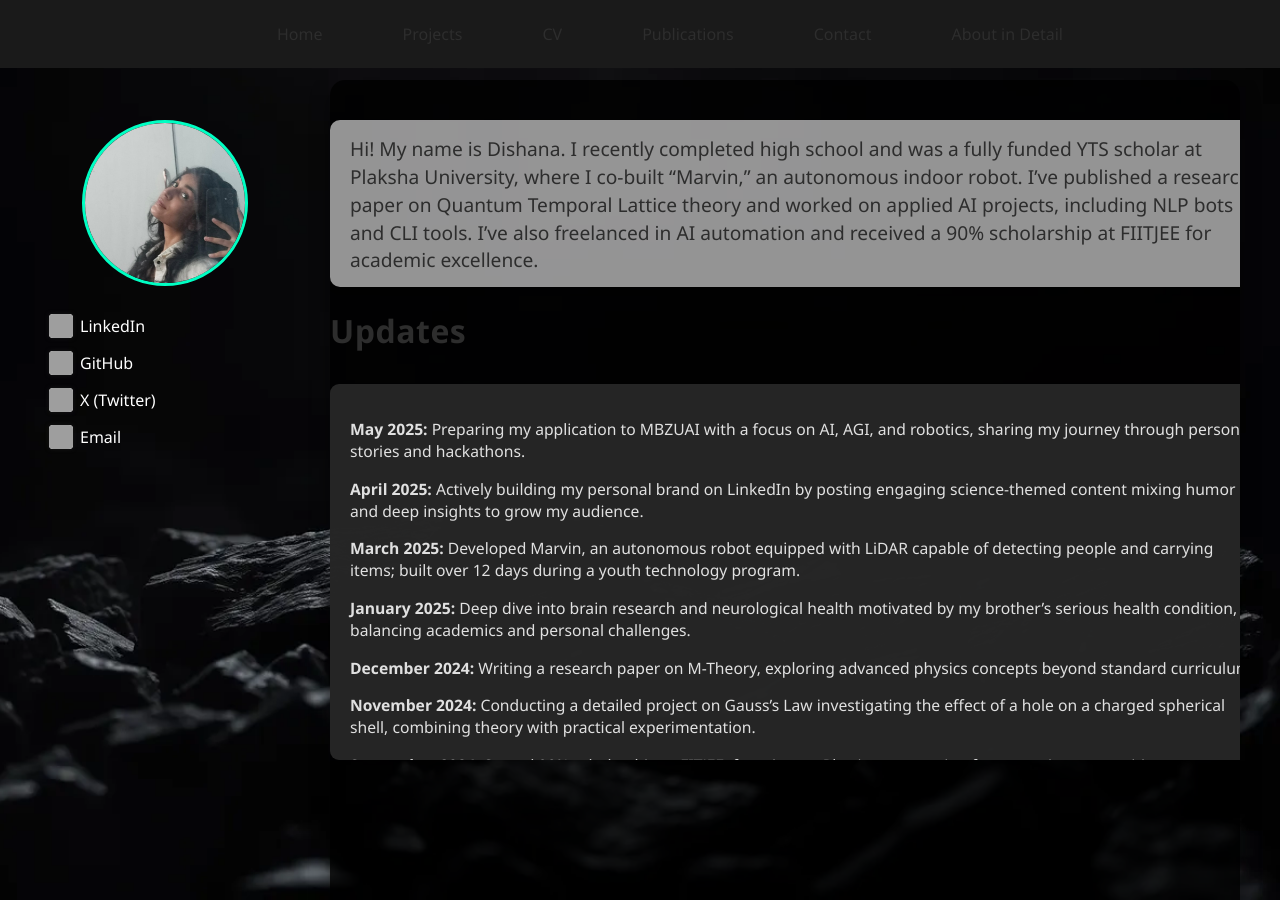
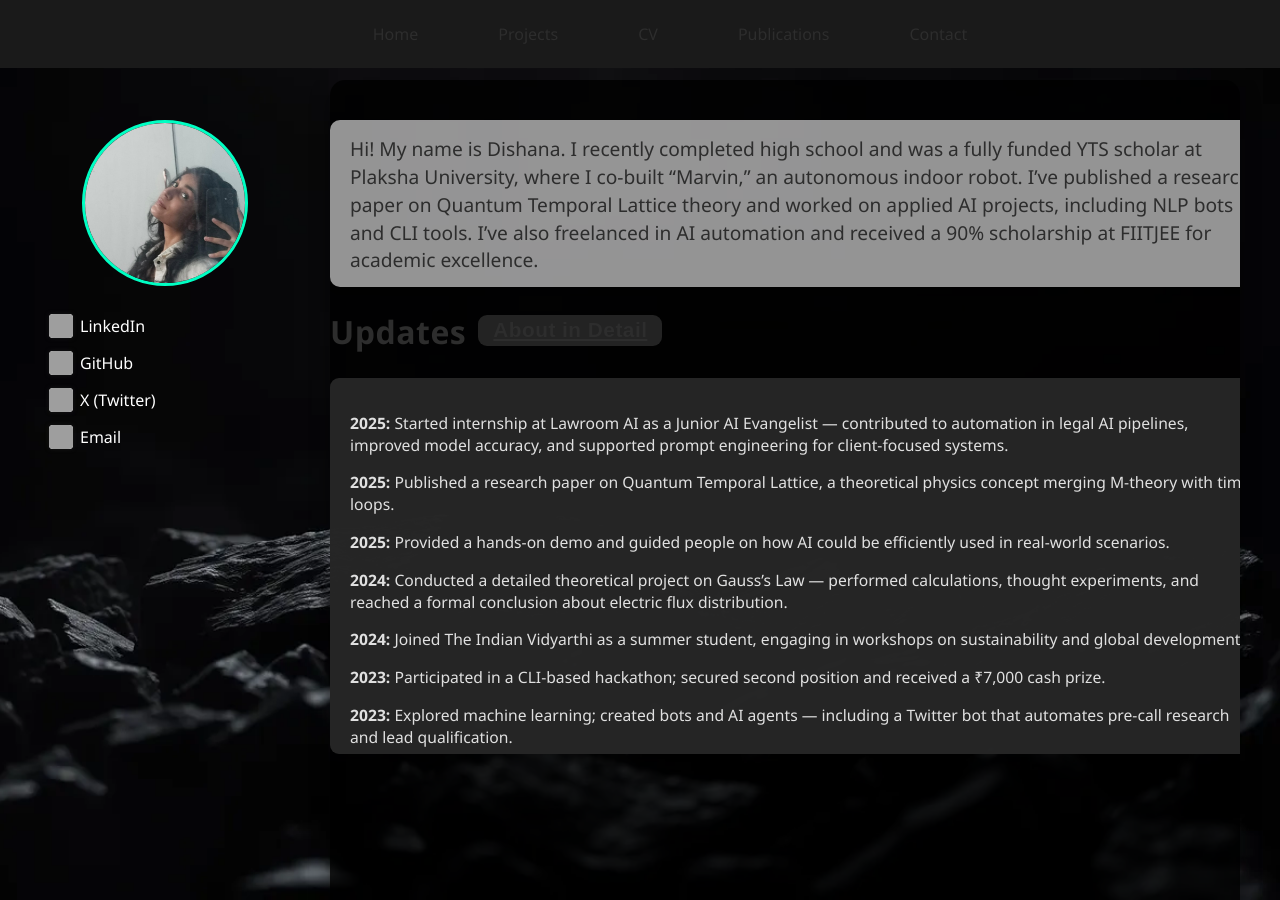
Before and after one commit to dishana11/dishana11.github.io, a Jekyll site: the page built from index.md, in a window 1280 px wide. Built offline with Jekyll 4.4.1, drawn with Linux system fonts in a browser that asks for light colours; some of the changed lines change nothing that is shown; grey boxes are pictures that could not be loaded.

Commit message:
Update index.md

```diff
--- a/index.md
+++ b/index.md
@@ -82,7 +82,7 @@
     height: 160px;
     border-radius: 50%;
     overflow: hidden;
-    margin: 40px auto 14px auto; /* PUSHED PFP DOWN by adding top margin 40px */
+    margin: 40px auto 14px auto;
     border: 3px solid #00ffc3;
     background: #fff;
   }
@@ -151,7 +151,7 @@
     margin: 0 auto;
   }
   .intro-text {
-    font-size: 1.2em; /* REDUCED FROM 2em TO 1.2em */
+    font-size: 1.2em;
     color: #2d2d2d;
     text-align: left;
     font-weight: 500;
@@ -164,15 +164,49 @@
     line-height: 1.45;
     margin: 0;
   }
-  .updates-heading {
+  .updates-row {
+    display: flex;
+    align-items: flex-end;
+    gap: 12px;
+    margin-bottom: 2px;
+  }
+  .updates-heading,
+  .about-detail-tab {
     color: #2d2d2d;
-    margin: 0 0 9px 0;
     font-size: 2em;
     font-weight: 700;
     letter-spacing: .5px;
     line-height: 1;
     display: block;
     padding-bottom: 0;
+    cursor: pointer;
+    background: none;
+    border: none;
+    outline: none;
+    text-align: left;
+    transition: color 0.15s;
+  }
+  .updates-heading:hover,
+  .about-detail-tab:hover,
+  .about-detail-tab.active {
+    color: #00ffc3;
+  }
+  .about-detail-tab {
+    font-size: 1.3em;
+    font-weight: 700;
+    padding: 5px 15px;
+    border-radius: 9px;
+    margin-left: 0;
+    margin-bottom: 2px;
+    vertical-align: middle;
+    background: #fff2;
+    text-decoration: underline;
+    transition: background 0.18s, color 0.18s;
+  }
+  .about-detail-tab.active {
+    background: #00ffc3;
+    color: #181818;
+    text-decoration: none;
   }
   .updates-scrollbox {
     font-size: 0.98em;
@@ -188,7 +222,45 @@
     overflow-y: auto;
   }
 
-  /* Projects: invisible vertical scrollbar */
+  .about-detail-container {
+    margin: 28px auto 0 auto;
+    background: rgba(255,255,255,0.62);
+    border-radius: 14px;
+    box-shadow: 0 4px 14px rgba(0,0,0,0.10);
+    max-width: 1000px;
+    min-width: 320px;
+    min-height: 220px;
+    padding: 18px 24px 12px 24px;
+    text-align: center;
+    display: none;
+    flex-direction: column;
+    align-items: center;
+  }
+  .about-detail-container.active {
+    display: flex;
+  }
+  .about-detail-intro {
+    color: #232323;
+    font-size: 1.12em;
+    margin-bottom: 18px;
+    font-weight: 500;
+    letter-spacing: 0.01em;
+  }
+  .about-detail-scrollbox {
+    background: #fff;
+    color: #232323;
+    font-size: 1.02em;
+    border-radius: 10px;
+    max-height: 320px;
+    min-height: 170px;
+    overflow-y: auto;
+    text-align: left;
+    padding: 19px 26px 14px 26px;
+    box-shadow: 0 2px 9px rgba(0,0,0,0.06);
+    border: 1px solid #e2e2e2;
+    line-height: 1.7;
+    width: 100%;
+  }
   .projects-box {
     width: 100%;
     max-width: 900px;
@@ -204,8 +276,8 @@
     max-height: 400px;
     overflow-y: auto;
     overflow-x: hidden;
-    scrollbar-width: none; /* Firefox */
-    -ms-overflow-style: none; /* IE and Edge */
+    scrollbar-width: none;
+    -ms-overflow-style: none;
   }
   .projects-box::-webkit-scrollbar {
     width: 0px;
@@ -286,69 +358,17 @@
     flex: 1 1 auto;
   }
 
-  /* SCROLLABLE ABOUT DETAIL BOX */
-  .about-detail-container {
-    margin: 38px auto 0 auto;
-    background: rgba(255,255,255,0.62);
-    border-radius: 14px;
-    box-shadow: 0 4px 14px rgba(0,0,0,0.10);
-    max-width: 1100px;
-    min-width: 360px;
-    min-height: 420px;
-    padding: 28px 32px 26px 32px;
-    text-align: center;
-    display: flex;
-    flex-direction: column;
-    align-items: center;
+  @media (max-width: 900px) {
+    .about-detail-container {
+      max-width: 98vw;
+      min-width: unset;
+      padding: 10px 2vw 12px 2vw;
+    }
+    .about-detail-scrollbox {
+      max-height: 240px;
+      padding: 12px 3vw 8px 3vw;
+    }
   }
-  .about-detail-intro {
-    color: #232323;
-    font-size: 1.12em;
-    margin-bottom: 18px;
-    font-weight: 500;
-    letter-spacing: 0.01em;
-  }
-  .about-detail-scrollbox {
-    background: #fff;
-    color: #232323;
-    font-size: 1.02em;
-    border-radius: 10px;
-    max-height: 320px;
-    min-height: 210px;
-    overflow-y: auto;
-    text-align: left;
-    padding: 19px 26px 14px 26px;
-    box-shadow: 0 2px 9px rgba(0,0,0,0.06);
-    border: 1px solid #e2e2e2;
-    line-height: 1.7;
-    width: 100%;
-  }
-
-  /* Projects: invisible vertical scrollbar */
-  .projects-box {
-    width: 100%;
-    max-width: 900px;
-    margin: 40px auto 0 auto;
-    background-color: rgba(0, 0, 0, 0.87);
-    border-radius: 15px;
-    padding: 28px 26px 24px 26px;
-    box-shadow: 0 8px 22px rgba(0,0,0,0.40);
-    display: flex;
-    flex-direction: column;
-    align-items: flex-start;
-    min-height: 360px;
-    max-height: 400px;
-    overflow-y: auto;
-    overflow-x: hidden;
-    scrollbar-width: none;
-    -ms-overflow-style: none;
-  }
-  .projects-box::-webkit-scrollbar {
-    width: 0px;
-    background: transparent;
-  }
-
-  /* ...other styles unchanged... */
 </style>
 
 <div class="navbar">
@@ -357,7 +377,6 @@
   <a onclick="showSection('cv')">CV</a>
   <a onclick="showSection('publications')">Publications</a>
   <a onclick="showSection('contact')">Contact</a>
-  <a onclick="showSection('about-detail')">About in Detail</a>
 </div>
 
 <div class="main-container">
@@ -388,21 +407,49 @@
         <div class="intro-text" id="intro-text">
           Hi! My name is Dishana. I recently completed high school and was a fully funded YTS scholar at Plaksha University, where I co-built “Marvin,” an autonomous indoor robot. I’ve published a research paper on Quantum Temporal Lattice theory and worked on applied AI projects, including NLP bots and CLI tools. I’ve also freelanced in AI automation and received a 90% scholarship at FIITJEE for academic excellence.
         </div>
-        <h1 class="updates-heading">Updates</h1>
+        <div class="updates-row">
+          <div class="updates-heading">Updates</div>
+          <button class="about-detail-tab" id="aboutDetailTab" onclick="toggleAboutDetail()">About in Detail</button>
+        </div>
         <div class="updates-scrollbox">
-          <p><strong>May 2025:</strong> Preparing my application to MBZUAI with a focus on AI, AGI, and robotics, sharing my journey through personal stories and hackathons.</p>
-          <p><strong>April 2025:</strong> Actively building my personal brand on LinkedIn by posting engaging science-themed content mixing humor and deep insights to grow my audience.</p>
-          <p><strong>March 2025:</strong> Developed Marvin, an autonomous robot equipped with LiDAR capable of detecting people and carrying items; built over 12 days during a youth technology program.</p>
-          <p><strong>January 2025:</strong> Deep dive into brain research and neurological health motivated by my brother’s serious health condition, balancing academics and personal challenges.</p>
-          <p><strong>December 2024:</strong> Writing a research paper on M-Theory, exploring advanced physics concepts beyond standard curriculum.</p>
-          <p><strong>November 2024:</strong> Conducting a detailed project on Gauss’s Law investigating the effect of a hole on a charged spherical shell, combining theory with practical experimentation.</p>
-          <p><strong>September 2024:</strong> Scored 90% scholarship at FITJEE, focusing on Physics preparation for upcoming competitive exams.</p>
-          <p><strong>September 2024:</strong> Developed Quantum Temporal Lattice theory as part of my exploration into theoretical physics.</p>
-          <p><strong>October 2023:</strong> Internship project on continual training of vision-language models (TiC-CLIP) accepted as Oral at NeurIPS Distribution Shift Workshop 2023.</p>
-          <p><strong>September 2023:</strong> Collaborated with Dishana Rupani on project ‘Time Trace: Fact or Fiction,’ merging physics and philosophy in innovative research.</p>
-          <p><strong>Mid-2019:</strong> Started competitive PC gaming and battle royale tournaments, overcoming gender biases and team challenges while learning valuable lessons on trust and resilience.</p>
-          <p><strong>2014:</strong> Volunteered for hearing-impaired and visually-impaired children fundraising campaign, awarded a medal for community service.</p>
-          <p><strong>2014 onwards:</strong> Consistently involved in STEM projects, academic competitions, and community volunteering, shaping my passion for science and service.</p>
+          <p><strong>2025:</strong> Started internship at Lawroom AI as a Junior AI Evangelist — contributed to automation in legal AI pipelines, improved model accuracy, and supported prompt engineering for client-focused systems.</p>
+          <p><strong>2025:</strong> Published a research paper on Quantum Temporal Lattice, a theoretical physics concept merging M-theory with time loops.</p>
+          <p><strong>2025:</strong> Provided a hands-on demo and guided people on how AI could be efficiently used in real-world scenarios.</p>
+          <p><strong>2024:</strong> Conducted a detailed theoretical project on Gauss’s Law — performed calculations, thought experiments, and reached a formal conclusion about electric flux distribution.</p>
+          <p><strong>2024:</strong> Joined The Indian Vidyarthi as a summer student, engaging in workshops on sustainability and global development.</p>
+          <p><strong>2023:</strong> Participated in a CLI-based hackathon; secured second position and received a ₹7,000 cash prize.</p>
+          <p><strong>2023:</strong> Explored machine learning; created bots and AI agents — including a Twitter bot that automates pre-call research and lead qualification.</p>
+          <p><strong>2023:</strong> Set up a shop at the school fête, raising the second-highest funding among all participants.</p>
+          <p><strong>2022:</strong> Received a 100% scholarship to attend the YTS program; built an autonomous robot named Marvin equipped with LiDAR and ultrasonic sensors.</p>
+          <p><strong>2021:</strong> Received a diploma in software learning.</p>
+          <p><strong>2019:</strong> Enrolled in a formal software learning program.</p>
+          <p><strong>2018:</strong> Received a silver medal in the BOB Wonderkid IQ-based competition.</p>
+          <p><strong>2018:</strong> Built an HTML-based webpage that served as a reference guide for users facing common CMD issues.</p>
+          <p><strong>2017:</strong> Started training at Infotech Solutions; later began working there.</p>
+          <p><strong>2017:</strong> Participated in a city-wide Go Green campaign and received a prize for the same.</p>
+          <p><strong>2016:</strong> Received a token of recognition for raising funds for people with visual and hearing impairments.</p>
+        </div>
+        <div class="about-detail-container" id="aboutDetailBox">
+          <div class="about-detail-intro">This section contains life updates in detail:</div>
+          <div class="about-detail-scrollbox">
+            <strong>2016:</strong> Received a token of recognition for raising funds for visually and hearing-impaired individuals during a city-wide charity campaign.<br><br>
+            <strong>2017:</strong> Participated in a city-wide Go Green campaign; awarded for contributions.<br>
+            Began training at Infotech Solutions in hardware troubleshooting and system recovery.<br><br>
+            <strong>2018:</strong> Built an HTML-based reference webpage to assist users with common CMD errors.<br>
+            Won a silver medal in the Brainobrain Wonderkid competition for IQ and logical thinking.<br><br>
+            <strong>2019:</strong> Enrolled in software learning to deepen understanding of system and program architecture.<br><br>
+            <strong>2021:</strong> Received a diploma in Computer Science Software Learning from Next Generation Technical Institute.<br><br>
+            <strong>2022:</strong> Awarded a 100% scholarship to attend the YTS program at Plaksha University.<br>
+            Built Marvin, an autonomous robot equipped with LiDAR and ultrasonic sensors for indoor navigation.<br><br>
+            <strong>2023:</strong> Set up a fundraiser shop at the school fete, raising the second-highest amount for Ukrainian relief efforts (₹19,500).<br>
+            Developed ML-driven bots and AI agents including a Twitter automation tool for lead qualification.<br>
+            Secured 2nd position and ₹7,000 in a CLI-based hackathon for developing the CMD Error Detector & Fixer tool.<br><br>
+            <strong>2024:</strong> Selected as a Summer Student at The Indian Vidyarthi, focused on urban sustainability and global policy workshops.<br>
+            Theoretically conducted and completed a high-level project on Gauss’s Law, involving precise calculations and thought experiments, culminating in insightful conclusions about electric flux through non-uniform shells.<br><br>
+            <strong>2025:</strong> Led an AI awareness session with hands-on demos, guiding students and young professionals on how to efficiently leverage AI in their daily workflows.<br>
+            Published a research paper on Quantum Temporal Lattice theory in IJSAT, combining string theory and time-loop concepts.<br>
+            Began internship as Junior AI Evangelist at Lawroom AI, contributing to the automation of NLP pipelines and improving the quality and performance of legal-tech models.
+          </div>
         </div>
       </div>
     </div>
@@ -468,43 +515,33 @@
       <h1>Contact</h1>
       <p>Email me at <a href="mailto:dishanarupani@gmail.com">dishanarupani@gmail.com</a></p>
     </div>
-
-    <!-- ABOUT IN DETAIL: SCROLLABLE BOX -->
-    <div id="about-detail" style="display: none;">
-      <div class="about-detail-container">
-        <div class="about-detail-intro">This section contains life updates in detail:</div>
-        <div class="about-detail-scrollbox">
-          <strong>2016:</strong> Received a token of recognition for raising funds for visually and hearing-impaired individuals during a city-wide charity campaign.<br><br>
-          <strong>2017:</strong> Participated in a city-wide Go Green campaign; awarded for contributions.<br>
-          Began training at Infotech Solutions in hardware troubleshooting and system recovery.<br><br>
-          <strong>2018:</strong> Built an HTML-based reference webpage to assist users with common CMD errors.<br>
-          Won a silver medal in the Brainobrain Wonderkid competition for IQ and logical thinking.<br><br>
-          <strong>2019:</strong> Enrolled in software learning to deepen understanding of system and program architecture.<br><br>
-          <strong>2021:</strong> Received a diploma in Computer Science Software Learning from Next Generation Technical Institute.<br><br>
-          <strong>2022:</strong> Awarded a 100% scholarship to attend the YTS program at Plaksha University.<br>
-          Built Marvin, an autonomous robot equipped with LiDAR and ultrasonic sensors for indoor navigation.<br><br>
-          <strong>2023:</strong> Set up a fundraiser shop at the school fete, raising the second-highest amount for Ukrainian relief efforts (₹19,500).<br>
-          Developed ML-driven bots and AI agents including a Twitter automation tool for lead qualification.<br>
-          Secured 2nd position and ₹7,000 in a CLI-based hackathon for developing the CMD Error Detector & Fixer tool.<br><br>
-          <strong>2024:</strong> Selected as a Summer Student at The Indian Vidyarthi, focused on urban sustainability and global policy workshops.<br>
-          Theoretically conducted and completed a high-level project on Gauss’s Law, involving precise calculations and thought experiments, culminating in insightful conclusions about electric flux through non-uniform shells.<br><br>
-          <strong>2025:</strong> Led an AI awareness session with hands-on demos, guiding students and young professionals on how to efficiently leverage AI in their daily workflows.<br>
-          Published a research paper on Quantum Temporal Lattice theory in IJSAT, combining string theory and time-loop concepts.<br>
-          Began internship as Junior AI Evangelist at Lawroom AI, contributing to the automation of NLP pipelines and improving the quality and performance of legal-tech models.
-        </div>
-      </div>
-    </div>
   </div>
 </div>
 
 <script>
   function showSection(section) {
-    const sections = ['home', 'projects', 'cv', 'publications', 'contact', 'about-detail'];
+    const sections = ['home', 'projects', 'cv', 'publications', 'contact'];
     sections.forEach(id => {
       const el = document.getElementById(id);
       if (el) el.style.display = id === section ? 'block' : 'none';
     });
   }
+  // About in detail toggle in home only
+  function toggleAboutDetail() {
+    const box = document.getElementById('aboutDetailBox');
+    const tab = document.getElementById('aboutDetailTab');
+    if (box.classList.contains('active')) {
+      box.classList.remove('active');
+      tab.classList.remove('active');
+    } else {
+      box.classList.add('active');
+      tab.classList.add('active');
+      // optional: scroll to box
+      setTimeout(() => {
+        box.scrollIntoView({ behavior: 'smooth', block: 'center' });
+      }, 80);
+    }
+  }
   document.addEventListener('DOMContentLoaded', function(){
     showSection('home');
   });
```
